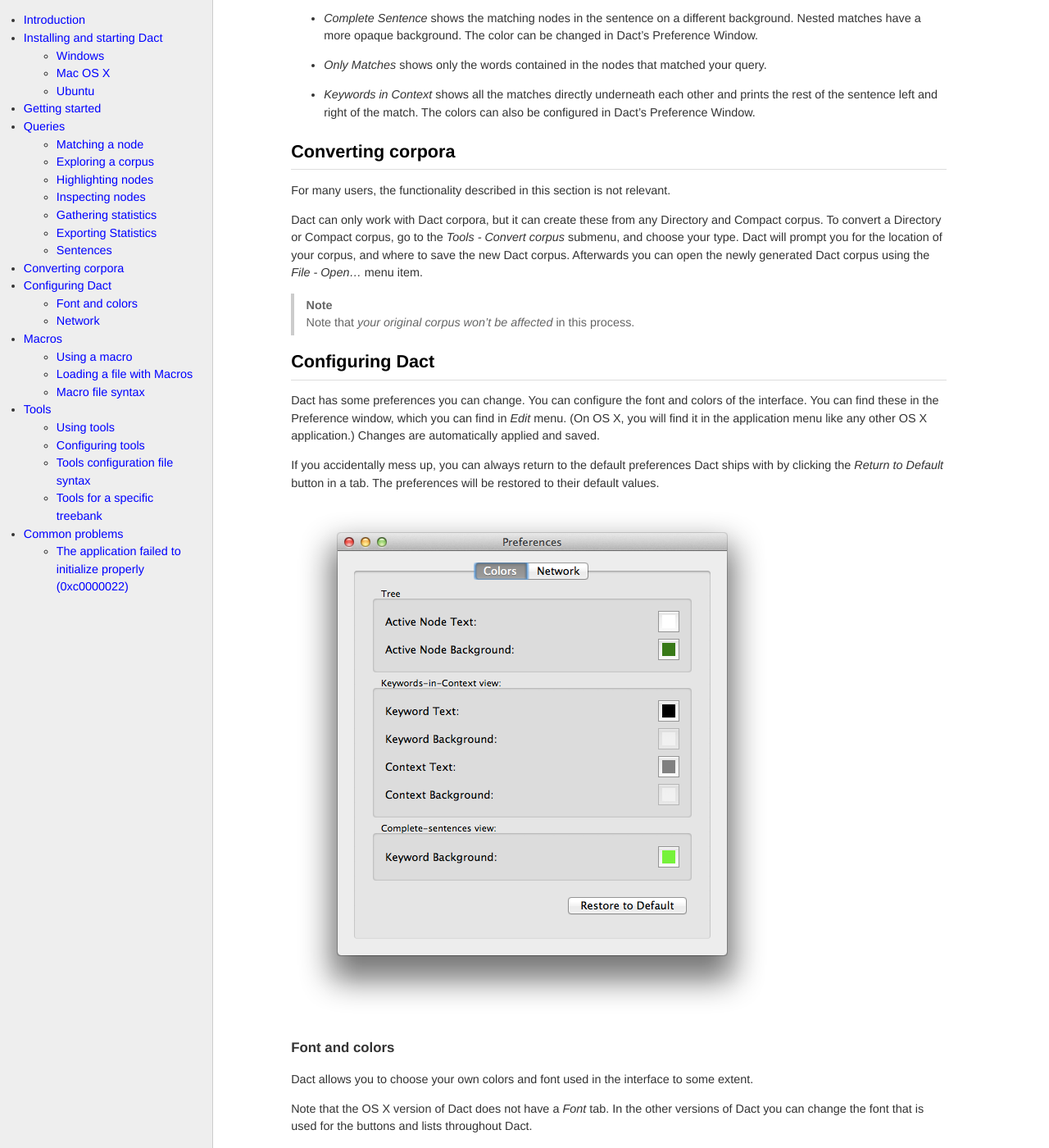
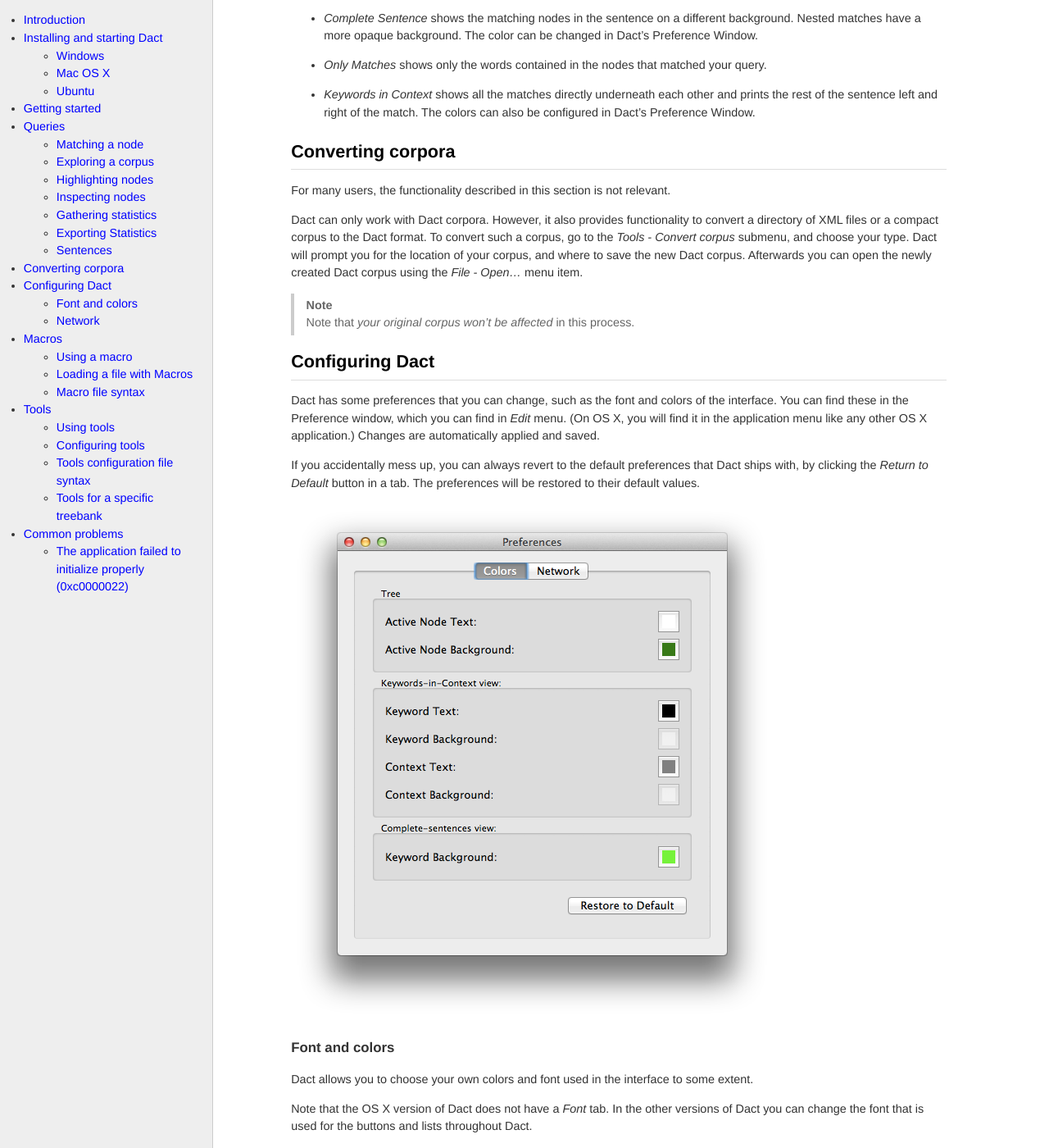
Before and after one commit to rug-compling/dact, a Jekyll site: the page built from manual/index.md, in a window 1280 px wide and 1400 px high, scrolled down 9633 px. Shown: the whole window at 82% size. Built offline with Jekyll 4.4.1, drawn with Linux system fonts in a browser that asks for light colours; nearby versions of some CDN libraries; some of the changed text lies outside the part shown.

Commit message:
Some tweaks.

```diff
--- a/manual/index.md
+++ b/manual/index.md
@@ -391,11 +391,12 @@
 For many users, the functionality described in this section is not
 relevant.
 
-Dact can only work with Dact corpora, but it can create these from any
-Directory and Compact corpus. To convert a Directory or Compact corpus,
+Dact can only work with Dact corpora. However, it also provides
+functionality to convert a directory of XML files or a compact corpus
+to the Dact format. To convert such a corpus,
 go to the *Tools - Convert corpus* submenu, and choose your type. Dact
 will prompt you for the location of your corpus, and where to save the
-new Dact corpus. Afterwards you can open the newly generated Dact corpus
+new Dact corpus. Afterwards you can open the newly created Dact corpus
 using the *File - Open…* menu item.
 
 > **Note**
@@ -404,14 +405,14 @@
 
 ## Configuring Dact
 
-Dact has some preferences you can change.
-You can configure the font and colors of the interface. You can find
+Dact has some preferences that you can change, such
+as the font and colors of the interface. You can find
 these in the Preference window, which you can find in *Edit* menu. (On
 OS X, you will find it in the application menu like any other OS X
 application.) Changes are automatically applied and saved.
 
-If you accidentally mess up, you can always return to the default
-preferences Dact ships with by clicking the *Return to Default* button
+If you accidentally mess up, you can always revert to the default
+preferences that Dact ships with, by clicking the *Return to Default* button
 in a tab. The preferences will be restored to their default values.
 
 ![](images/preferences-window.png)
@@ -434,7 +435,7 @@
 > **Note**
 >
 > Note that not all of these features may be enabled in your version of
-> Dact as of the time of writing not all of the required web services
+> Dact, as of the time of writing not all of the required web services
 > are publicly available.
 
 ## Macros
@@ -487,7 +488,7 @@
 quotes. `replacement` may span several lines.
 
 Dact also expands macros while loading them. This way, you can use
-macros you defined earlier on in a file in your macros.
+macros that were defined before in the same file.
 
     b = """number(@begin)"""
     e = """number(@end)"""
```
Also changed, not shown: other parts of manual/index.md (+1 -1 lines).
